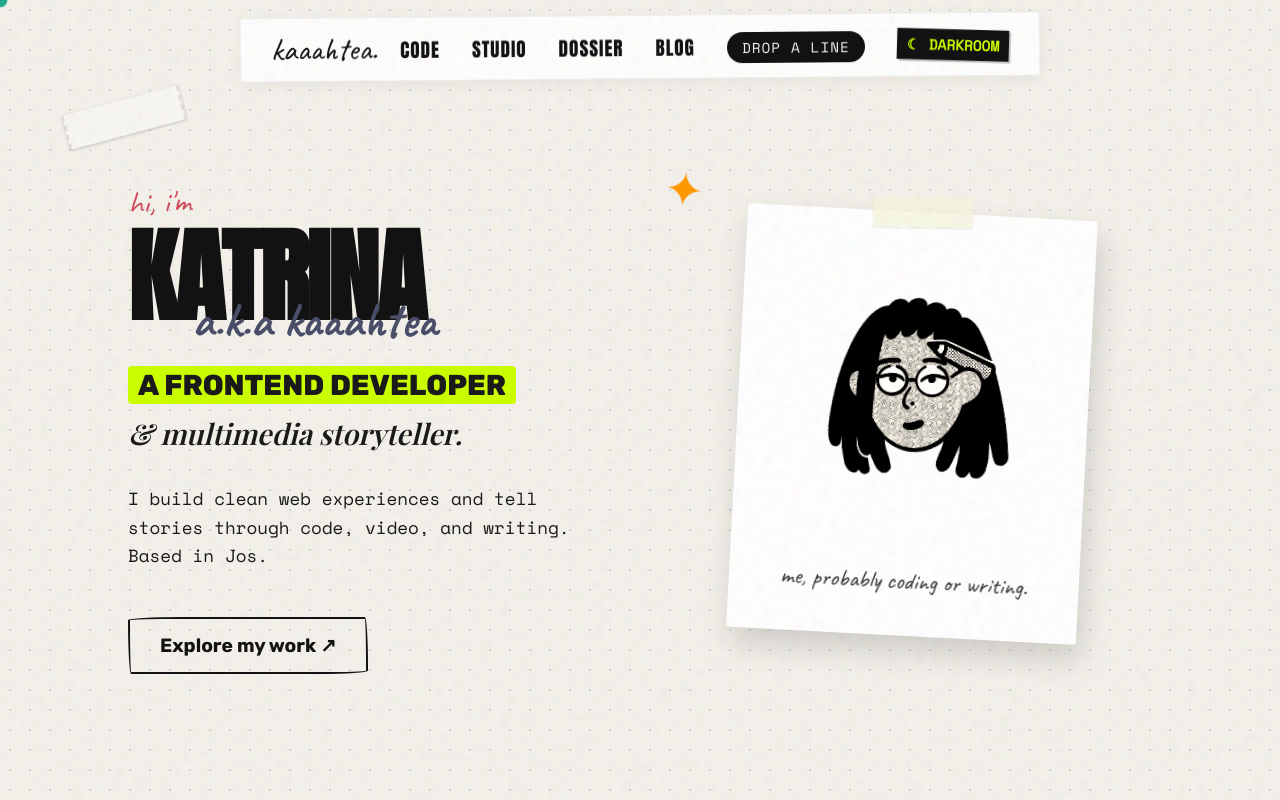
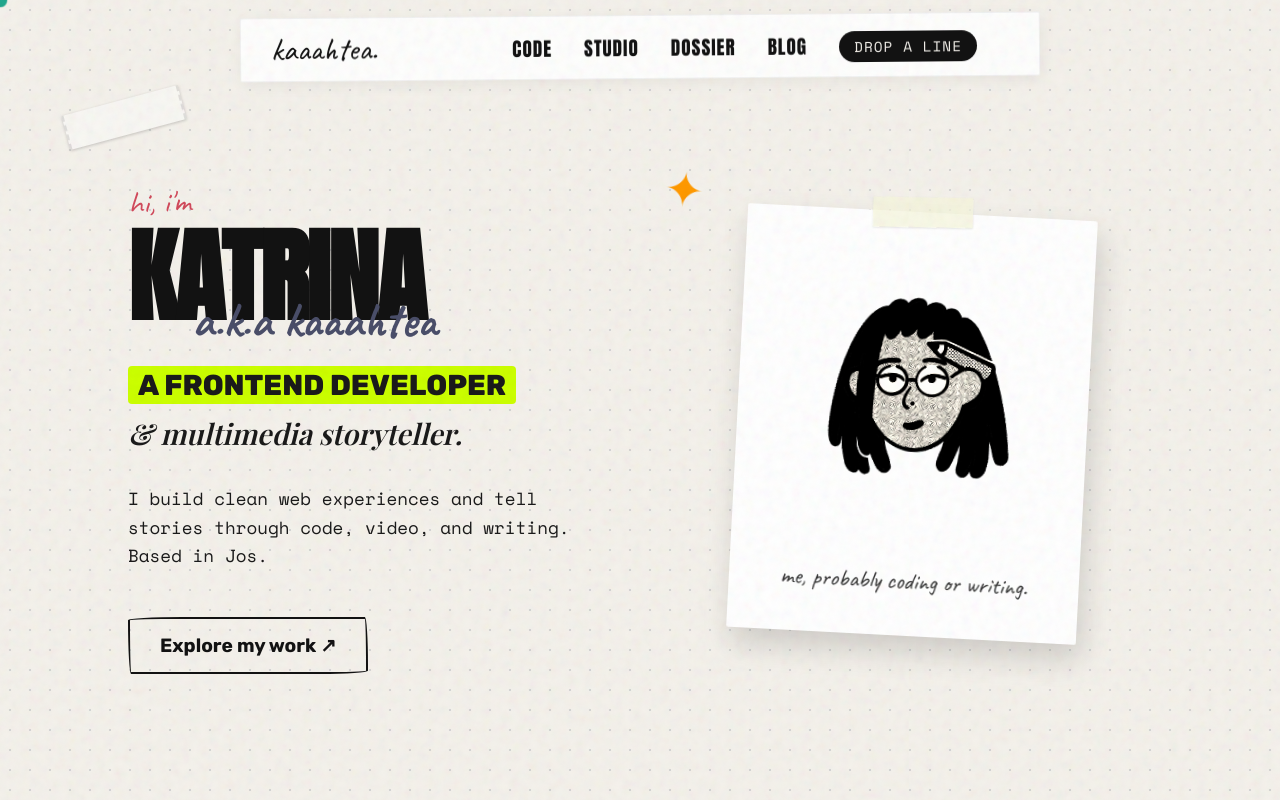
Before and after one commit to kattyd/kaaahtea-d, a React (Vite) app: page / in a window 1280 px wide. Shown: the top 800 px of the page. Built offline with nearby package versions, Linux system fonts and the light colour scheme; a web font is replaced by a local one.

Commit message:
temporarily deactivating dark mode - back soon

```diff
--- a/src/components/Navbar.jsx
+++ b/src/components/Navbar.jsx
@@ -2,12 +2,12 @@ import React, { useState } from 'react';
 import '../styles/navbar.css'; // Adjust path if your css is elsewhere!
 
 const Navbar = () => {
-  const [isDarkroom, setIsDarkroom] = useState(false);
+  // const [isDarkroom, setIsDarkroom] = useState(false);
 
-  const toggleDarkroom = () => {
-    setIsDarkroom(!isDarkroom);
-    document.body.classList.toggle('darkroom-mode');
-  };
+  // const toggleDarkroom = () => {
+  //   setIsDarkroom(!isDarkroom);
+  //   document.body.classList.toggle('darkroom-mode');
+  // };
 
   return (
     <header className="scrapbook-header">
@@ -25,9 +25,9 @@ const Navbar = () => {
           <li><a href="/blog" className="nav-item">BLOG</a></li>
           <li><a href="/#contact" className="nav-item highlight-link">DROP A LINE</a></li>
           <li>
-            <button onClick={toggleDarkroom} className="darkroom-toggle font-typewriter">
+            {/* <button onClick={toggleDarkroom} className="darkroom-toggle font-typewriter">
               {isDarkroom ? '☀ LIGHTS ON' : '☾ DARKROOM'}
-            </button>
+            </button> */}
           </li>
         </ul>
       </nav>
```
